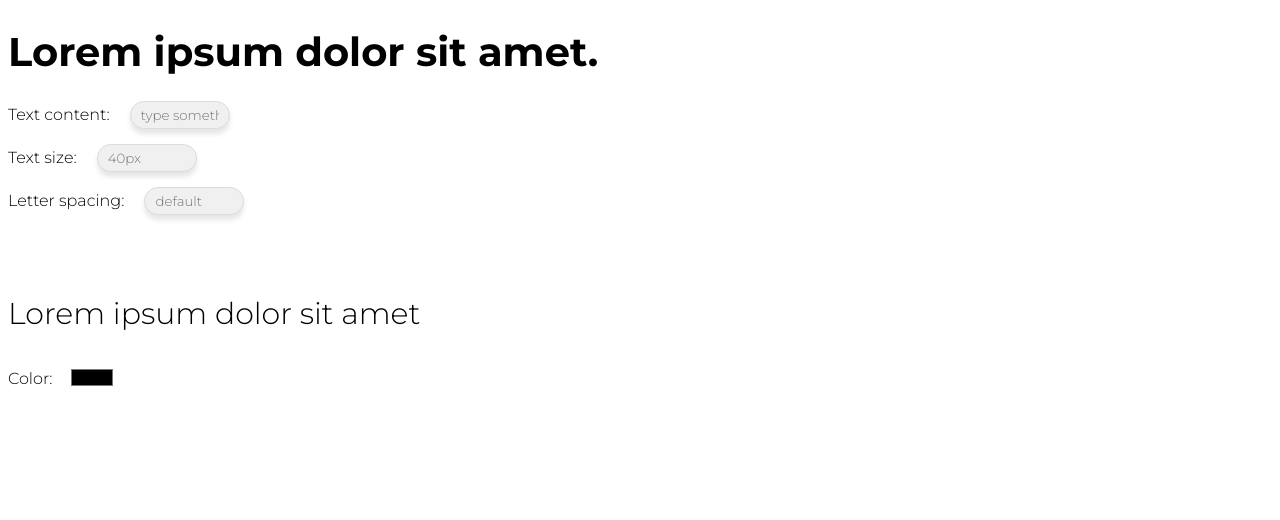
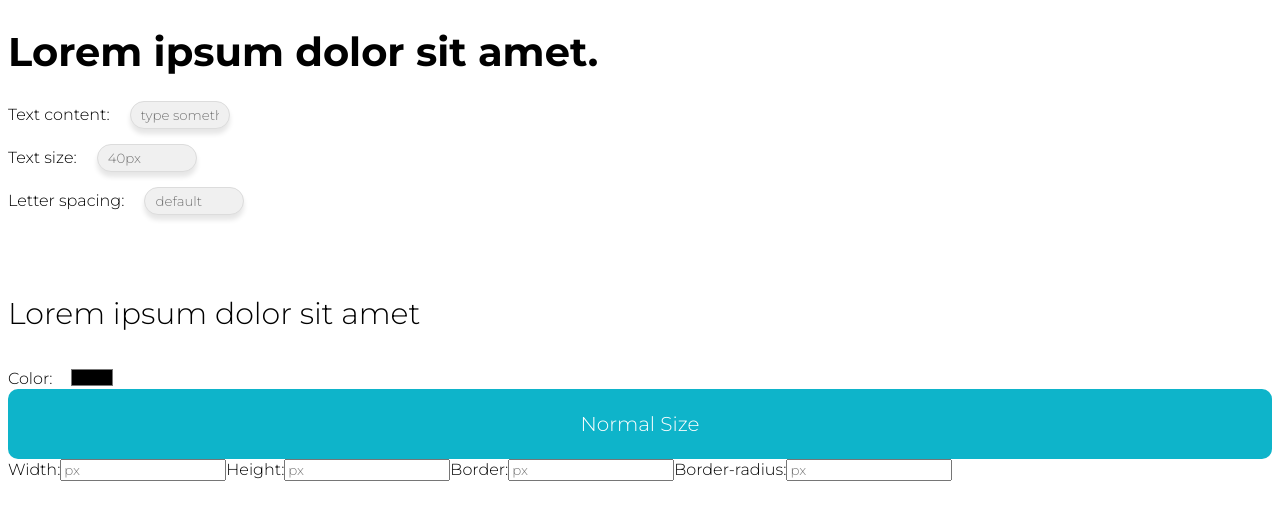
Before and after one commit to Alisson-Lima/mobiletool, a React (Vite) app: page / in a window 1280 px wide. Shown: the top 520 px of the page. Built offline with nearby package versions, Linux system fonts and the light colour scheme.

Commit message:
Adding button section

```diff
--- /dev/null
+++ b/src/components/Button/index.jsx
@@ -0,0 +1,13 @@
+import "./style.css"
+export function Button(props){
+    return(
+        <button className={props.class}
+        style={{
+            maxWidth: props.wSize + 'px',
+            height: props.hSize + 'px',
+            border: props.border + 'px',
+            borderRadius: props.borderR + 'px'
+        }}
+        >{props.value}</button>
+    )
+}
--- /dev/null
+++ b/src/components/Button/style.css
@@ -0,0 +1,18 @@
+button{
+    width: 100%;
+    height: 70px;
+    border: transparent;
+    background: rgb(14, 180, 202);
+    border-radius: 10px;
+    transition: .3s;
+    cursor: pointer;
+    color: white;
+    font-size: 20px;
+    text-transform: capitalize;
+}
+
+button:hover{
+    transform: translateY(-5px);
+    box-shadow: 0 5px 10px rgba(0, 0, 0, 0.171);
+    background: rgb(20, 203, 228);
+}
--- /dev/null
+++ b/src/components/ButtonContainer/index.jsx
@@ -0,0 +1,39 @@
+import { useState } from "react"
+import { Button } from "../Button/"
+export function ButtonContainer(){
+    const [width, setwidth] = useState()
+    const [height, setheight] = useState()
+    const [border, setborder] = useState()
+    const [borderRadius, setborderRadius] = useState()
+    // if(width == " "){
+    //     setwidth(100+'vw')
+    // }else if(height == ''){
+    //     setheight(70+'px')
+    // }else if(border){
+    //     setborder('none')
+    // }else if(borderRadius = ''){
+    //     setborderRadius(15+'px')
+    // }
+
+    return(
+        <div className="buttons-container">
+            <Button value="Normal size" wSize={width} hSize={height} border={border} borderR={borderRadius}/>
+            <label htmlFor="width">
+                Width:
+                <input type="number" name="width" placeholder="px" onChange={(e) => setwidth(e.target.value)}/>
+            </label>
+            <label htmlFor="height">
+                Height:
+                <input type="number" name="width" placeholder="px" onChange={(e) => setheight(e.target.value)}/>
+            </label>
+            <label htmlFor="border">
+                Border:
+                <input type="number" name="border" placeholder="px" onChange={(e) => setborder(e.target.value)}/>
+            </label>
+            <label htmlFor="borderR">
+                Border-radius:
+                <input type="number" name="borderR" placeholder="px" onChange={(e) => setborderRadius(e.target.value)}/>
+            </label>
+        </div>
+    )
+}
--- a/src/main.jsx
+++ b/src/main.jsx
@@ -1,9 +1,11 @@
 import React from 'react'
 import ReactDOM from 'react-dom/client'
 import {TitlesContainer} from './components/TitlesContainer/'
-
+import {ButtonContainer} from "./components/ButtonContainer/"
+import { Button } from './components/Button'
 ReactDOM.createRoot(document.getElementById('root')).render(
   <React.StrictMode>
     <TitlesContainer />
+    <ButtonContainer />
   </React.StrictMode>
 )
```
